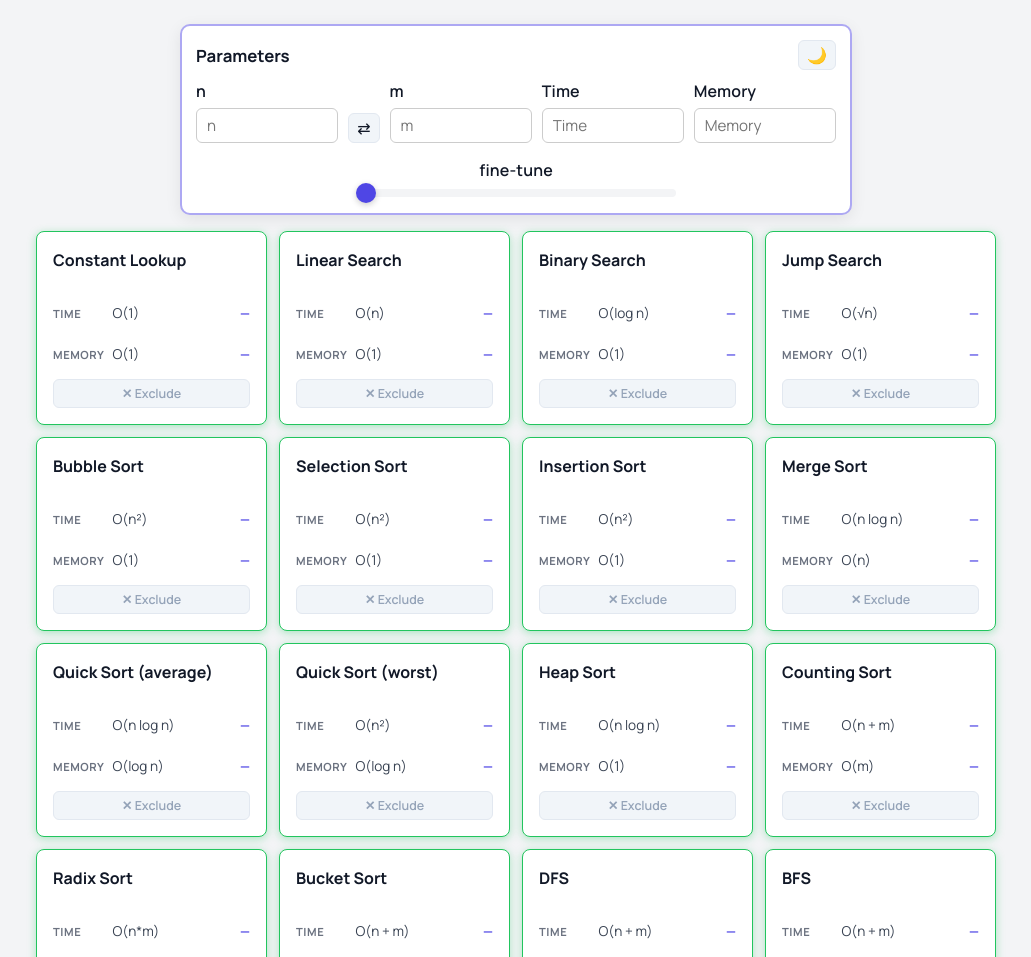
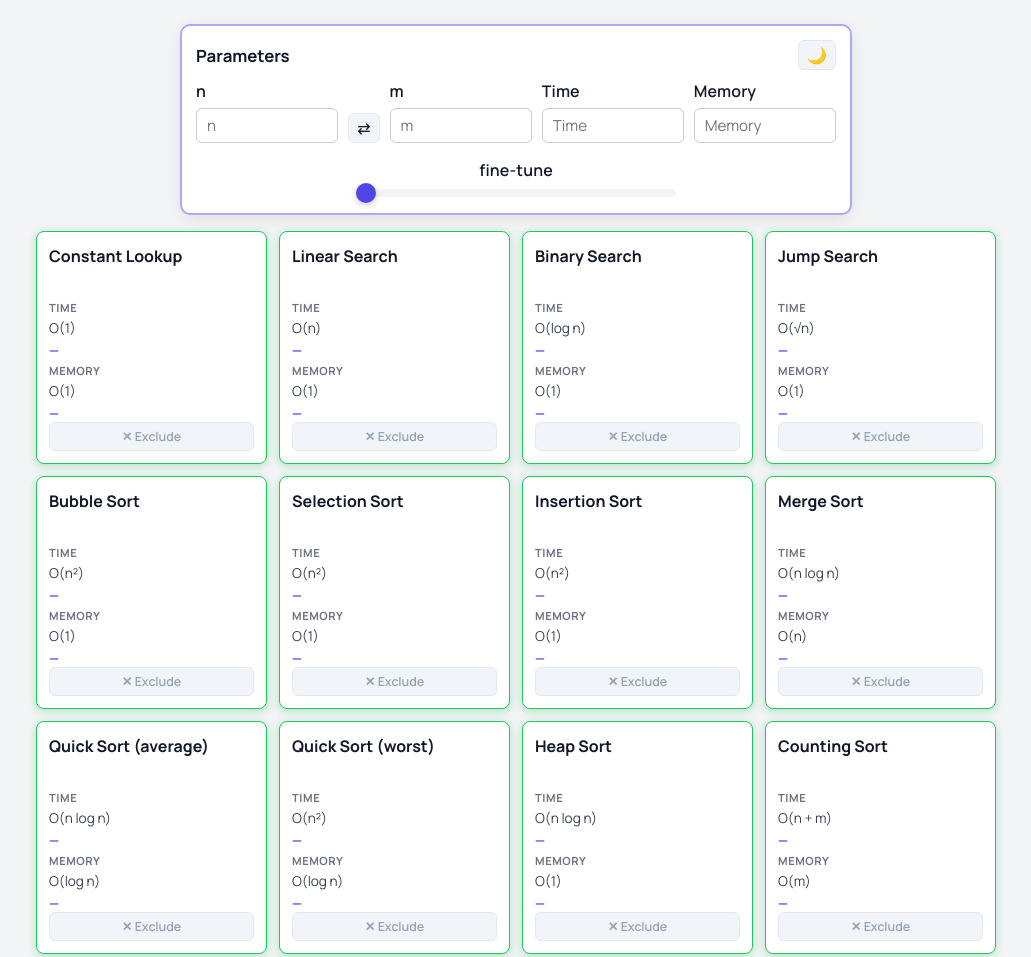
Before and after one commit to Aramarchuk/webstorm-internship-test-task, a website built with Vite: page index.html in a window 1280 px wide. Shown: the top 957 px of the page, without its empty margins (124-1155 px from the left). Built offline with nearby package versions, Linux system fonts and the light colour scheme.

Commit message:
resizing rules

```diff
--- a/src/Card.module.scss
+++ b/src/Card.module.scss
@@ -78,6 +78,11 @@
     transition: opacity 0.3s, filter 0.3s;
 }
 
+.cardContainer {
+    container-type: inline-size;
+    container-name: card;
+}
+
 .card {
     min-height: 160px;
     padding: 16px;
@@ -109,3 +114,19 @@
         }
     }
 }
+
+@container card (max-width: 260px) {
+    .card {
+        padding: 12px;
+        min-height: auto;
+    }
+
+    .cardBody {
+        grid-template-columns: 1fr;
+        row-gap: 4px;
+    }
+
+    .value {
+        text-align: left;
+    }
+}
--- a/src/Card.ts
+++ b/src/Card.ts
@@ -14,6 +14,7 @@ export interface AlgorithmCard extends AlghorithmOptions {
     timeFunc: (n: number, m: number) => number
     memoryFunc: (n: number, m: number) => number
     element: HTMLElement
+    cardEl: HTMLElement
     btn: HTMLButtonElement
     timeValueEl: HTMLElement
     memoryValueEl: HTMLElement
@@ -24,7 +25,7 @@ function makeFunc(expr: string): (n: number, m: number) => number {
 }
 
 export function updateCard(card: AlgorithmCard): void {
-    card.element.classList.toggle(styles.disabled, card.disabled)
+    card.cardEl.classList.toggle(styles.disabled, card.disabled)
     if (card.disabled) {
         card.btn.textContent = '✓ Include'
         card.btn.className = styles.btnInclude
@@ -59,7 +60,7 @@ export function applyParams(cards: AlgorithmCard[], n: number, m: number, t: num
 
         console.log(card.name, memLower, memRatio, fitRatio)
 
-        card.element.style.setProperty('--fit-ratio', fitRatio.toFixed(3))
+        card.cardEl.style.setProperty('--fit-ratio', fitRatio.toFixed(3))
 
         const fmt = (v: number) => Number.isFinite(v) ? v.toLocaleString('en', { maximumFractionDigits: 1 }) : '∞'
         card.timeValueEl.textContent = n > 0 ? fmt(cardTime) : '—'
@@ -71,6 +72,9 @@ export function applyParams(cards: AlgorithmCard[], n: number, m: number, t: num
 }
 
 export function createCard(opts: AlghorithmOptions): AlgorithmCard {
+    const wrapper = document.createElement('div')
+    wrapper.className = styles.cardContainer
+
     const root = document.createElement('div')
     root.className = styles.card
 
@@ -101,7 +105,8 @@ export function createCard(opts: AlghorithmOptions): AlgorithmCard {
     body.append(time, memory)
 
     root.append(title, body, btn)
+    wrapper.append(root)
 
     const usesM = checkUsesM(opts.time_expr) || checkUsesM(opts.memory_expr)
-    return { ...opts, disabled: false, usesM, timeFunc: makeFunc(opts.time_expr), memoryFunc: makeFunc(opts.memory_expr), element: root, btn, timeValueEl, memoryValueEl }
+    return { ...opts, disabled: false, usesM, timeFunc: makeFunc(opts.time_expr), memoryFunc: makeFunc(opts.memory_expr), element: wrapper, cardEl: root, btn, timeValueEl, memoryValueEl }
 }
```
